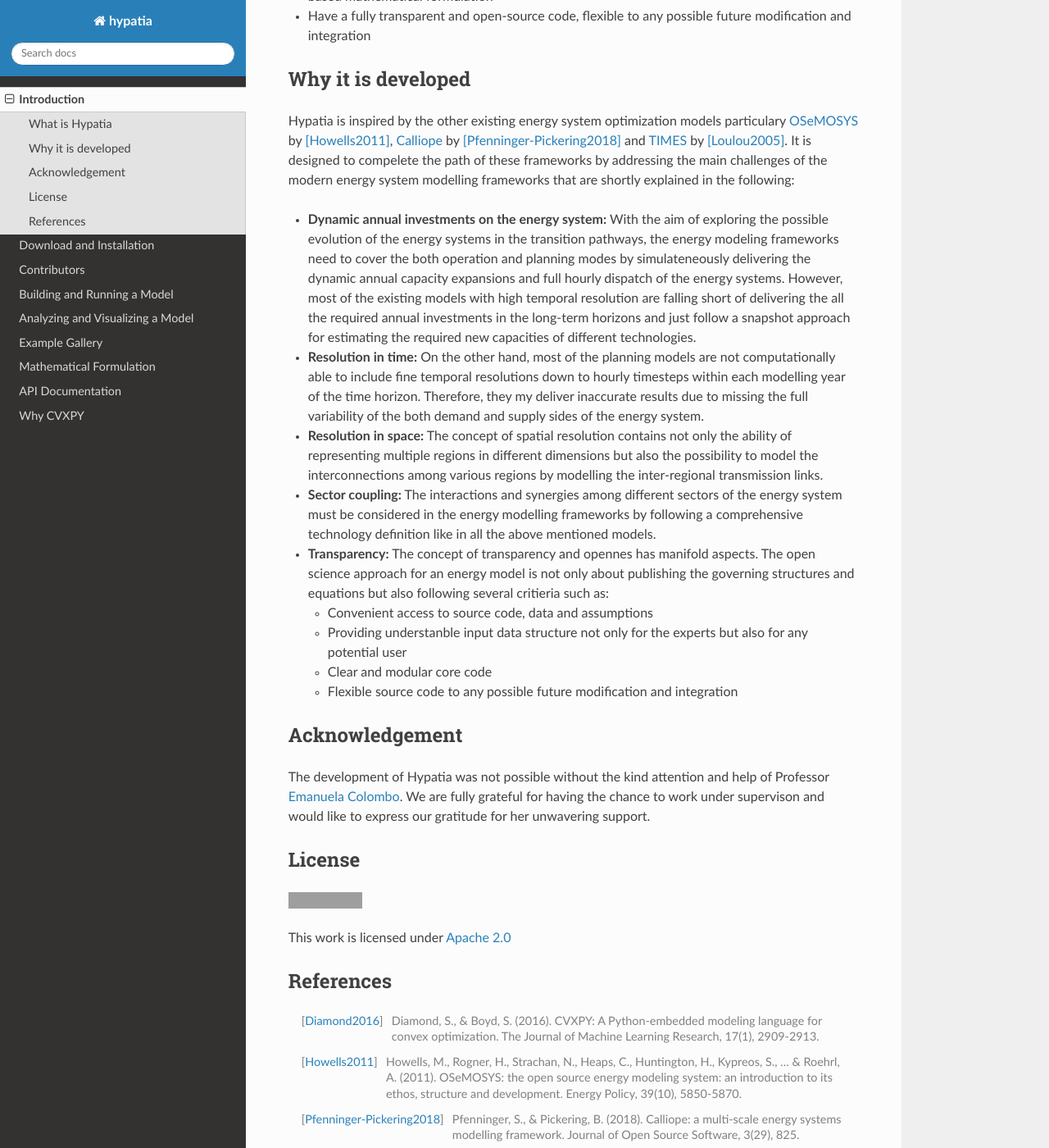
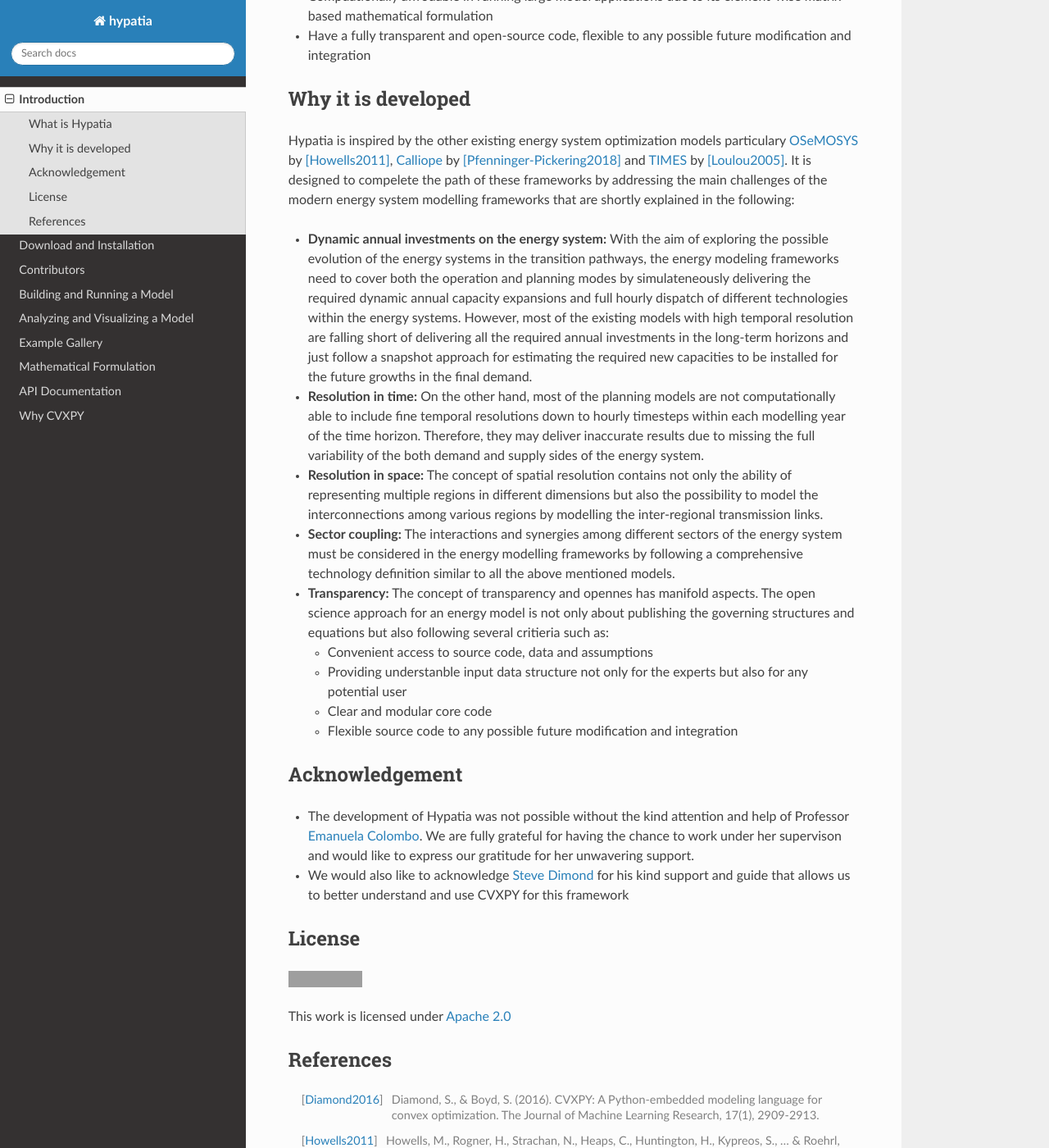
Before and after one commit to Hypatia-Energy-Modelling-Framework/Hypatia, a Sphinx documentation site: the page built from doc/source/intro.rst, in a window 1280 px wide and 1400 px high, scrolled down 832 px. Shown: the whole window at 82% size. Built offline with Sphinx 7.4.7 and the Read the Docs theme 2.0.0, drawn with Linux system fonts in a browser that asks for light colours; some of the changed text lies outside the part shown; grey boxes are pictures that could not be loaded.

Commit message:
doc: introduction modified

```diff
--- a/doc/source/intro.rst
+++ b/doc/source/intro.rst
@@ -53,16 +53,16 @@
 
 * **Dynamic annual investments on the energy system:** With the aim of
   exploring the possible evolution of the energy systems in the transition pathways,
-  the energy modeling frameworks need to cover the both operation and planning modes by simulateneously
-  delivering the dynamic annual capacity expansions and full hourly dispatch of the energy systems.
+  the energy modeling frameworks need to cover both the operation and planning modes by simulateneously
+  delivering the required dynamic annual capacity expansions and full hourly dispatch of different technologies within the energy systems.
   However, most of the existing models with high temporal resolution are falling
-  short of delivering the all the required annual investments in the long-term horizons and just
-  follow a snapshot approach for estimating the required new capacities of different technologies.
+  short of delivering all the required annual investments in the long-term horizons and just
+  follow a snapshot approach for estimating the required new capacities to be installed for the future growths in the final demand.
 
 
 * **Resolution in time:** On the other hand, most of the planning models are not computationally
   able to include fine temporal resolutions down to hourly timesteps within each modelling year
-  of the time horizon. Therefore, they my deliver inaccurate results due to missing the full variability
+  of the time horizon. Therefore, they may deliver inaccurate results due to missing the full variability
   of the both demand and supply sides of the energy system.
 
 * **Resolution in space:** The concept of spatial resolution contains not only the ability of
@@ -71,7 +71,7 @@
 
 * **Sector coupling:** The interactions and synergies among different sectors of the energy system
   must be considered in the energy modelling frameworks by following a comprehensive technology definition
-  like in all the above mentioned models.
+  similar to all the above mentioned models.
 
 * **Transparency:** The concept of transparency and opennes has manifold aspects. The open science
   approach for an energy model is not only about publishing the governing structures and equations but also
@@ -85,9 +85,11 @@
 Acknowledgement
 =========================================
 
-The development of Hypatia was not possible without the kind attention and help of Professor
-`Emanuela Colombo <https://www4.ceda.polimi.it/manifesti/manifesti/controller/ricerche/RicercaPerDocentiPublic.do?EVN_DIDATTICA=evento&k_doc=44891&lang=EN&aa=2014&tab_ricerca=1>`_.
-We are fully grateful for having the chance to work under supervison and would like to express our gratitude for her unwavering support.
+* The development of Hypatia was not possible without the kind attention and help of Professor
+  `Emanuela Colombo <https://www4.ceda.polimi.it/manifesti/manifesti/controller/ricerche/RicercaPerDocentiPublic.do?EVN_DIDATTICA=evento&k_doc=44891&lang=EN&aa=2014&tab_ricerca=1>`_.
+  We are fully grateful for having the chance to work under her supervison and would like to express our gratitude for her unwavering support.
+
+* We would also like to acknowledge `Steve Dimond <https://stevediamond.github.io/WWW/>`_ for his kind support and guide that allows us to better understand and use CVXPY for this framework
 
 License
 ========
```
Also changed, not shown: other parts of doc/source/intro.rst (+3 -3 lines).
